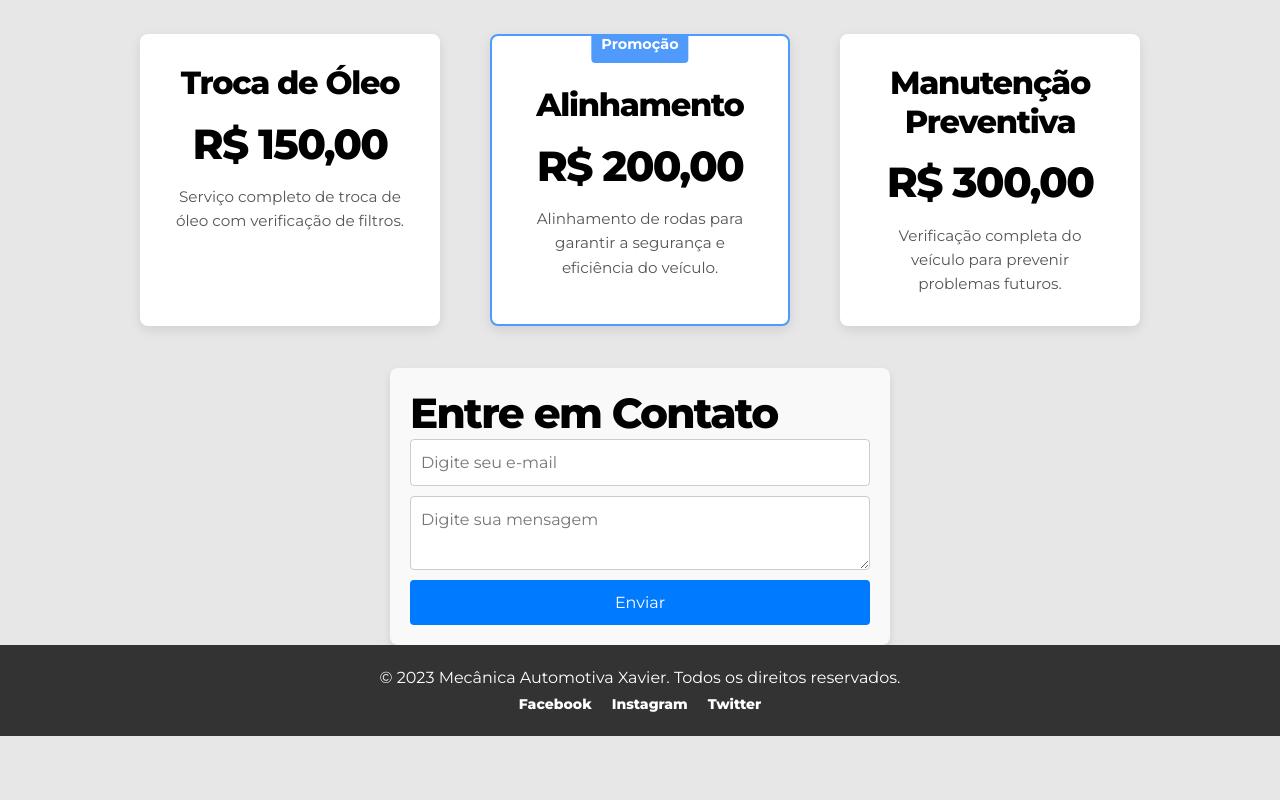
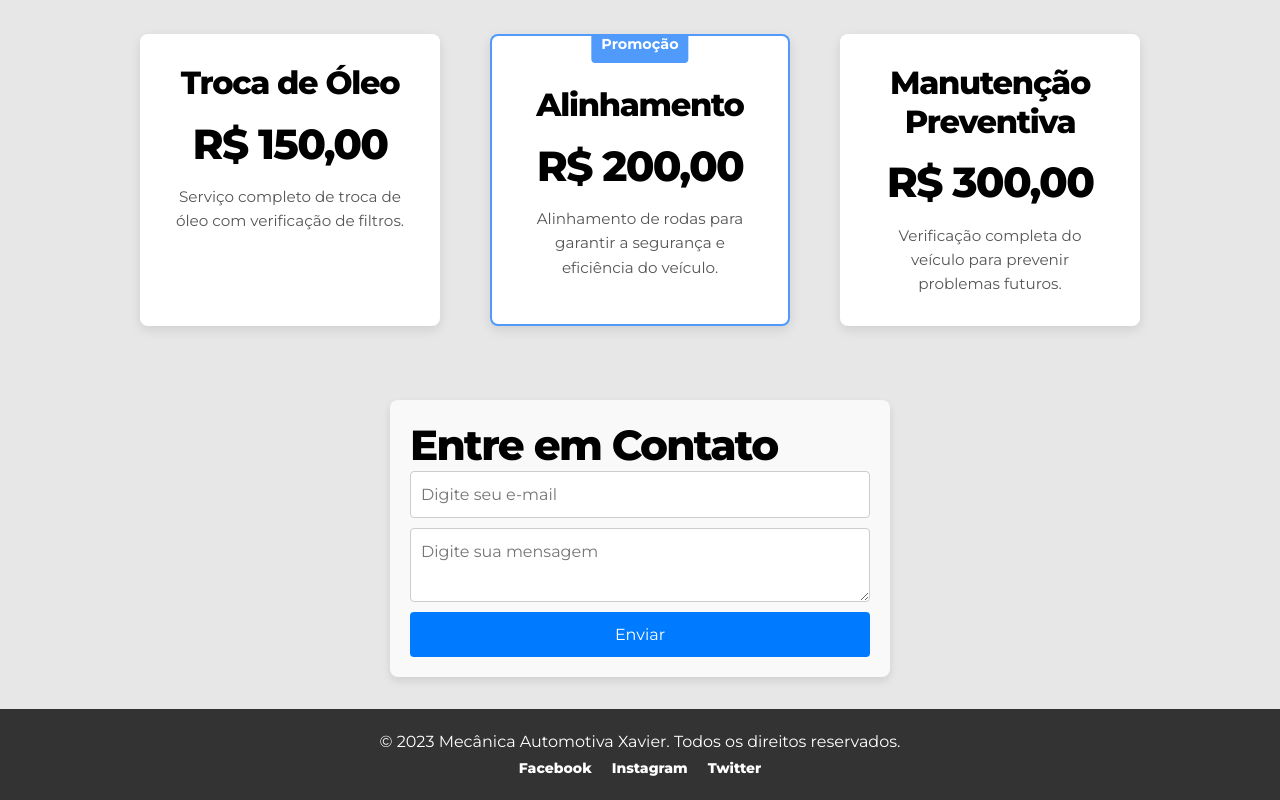
Before and after one commit to JoaoHenriqueBedin/landing-page-sandrolax, a React (Vite) app: page / in a window 1280 px wide. Shown: the part 2164-2964 px from the top of the page. Before the commit the page ends 2900 px from the top, so only its background shows below. Built offline with nearby package versions, Linux system fonts and the light colour scheme.

Commit message:
Ajustes finais

```diff
--- a/src/page/home.tsx
+++ b/src/page/home.tsx
@@ -196,7 +196,7 @@ export default function Home() {
         <Carousel />
       </section>
 
-      <section id="pricing" className=" container py-lg pricing-section">
+      <section id="pricing" className=" container py-lg pricing-section section-spacing">
         <div className="pricing-card">
           <h3>Troca de Óleo</h3>
           <h2>R$ 150,00</h2>
@@ -215,15 +215,6 @@ export default function Home() {
         </div>
       </section>
 
-      {/* <section id="contact" className="contact-section section-spacing">
-        <p className="contact-intro">Envie sua dúvida</p>
-        <h2>Envie sua dúvida</h2>
-        <h3>Envie sua dúvida e teremos o prazer de responder ela, estamos a disposição.</h3>
-        <input type="email" placeholder="Seu Melhor E-mail" />
-        <input type="text" placeholder="Motivo do contato. Ex gostaria de saber se tem desconto." />
-        <Button text="Envie seu e-mail" />
-      </section>   */}
-
       <Contact />
 
       <Footer />
--- a/src/styles/contact.css
+++ b/src/styles/contact.css
@@ -5,6 +5,7 @@
   background-color: #f9f9f9;
   border-radius: 8px;
   box-shadow: 0 4px 8px rgba(0, 0, 0, 0.1);
+  margin: 0 auto 2rem auto;
 }
 
 .contato-form {
--- a/src/styles/pricing.css
+++ b/src/styles/pricing.css
@@ -4,6 +4,7 @@
   gap: 30px;
   flex-wrap: wrap;
   padding: 2rem 0;
+  margin-bottom: 2rem;
 
 }
 
```
